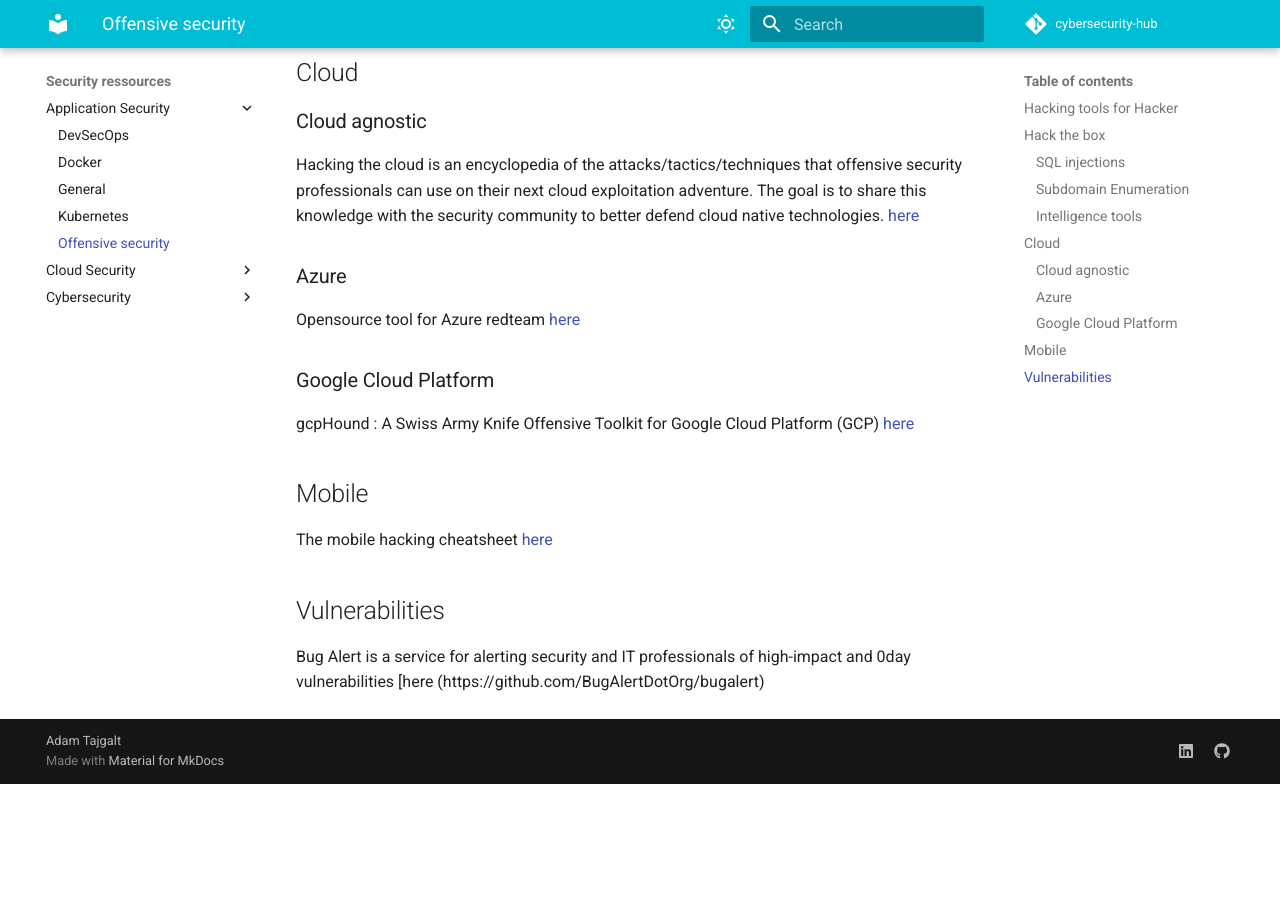
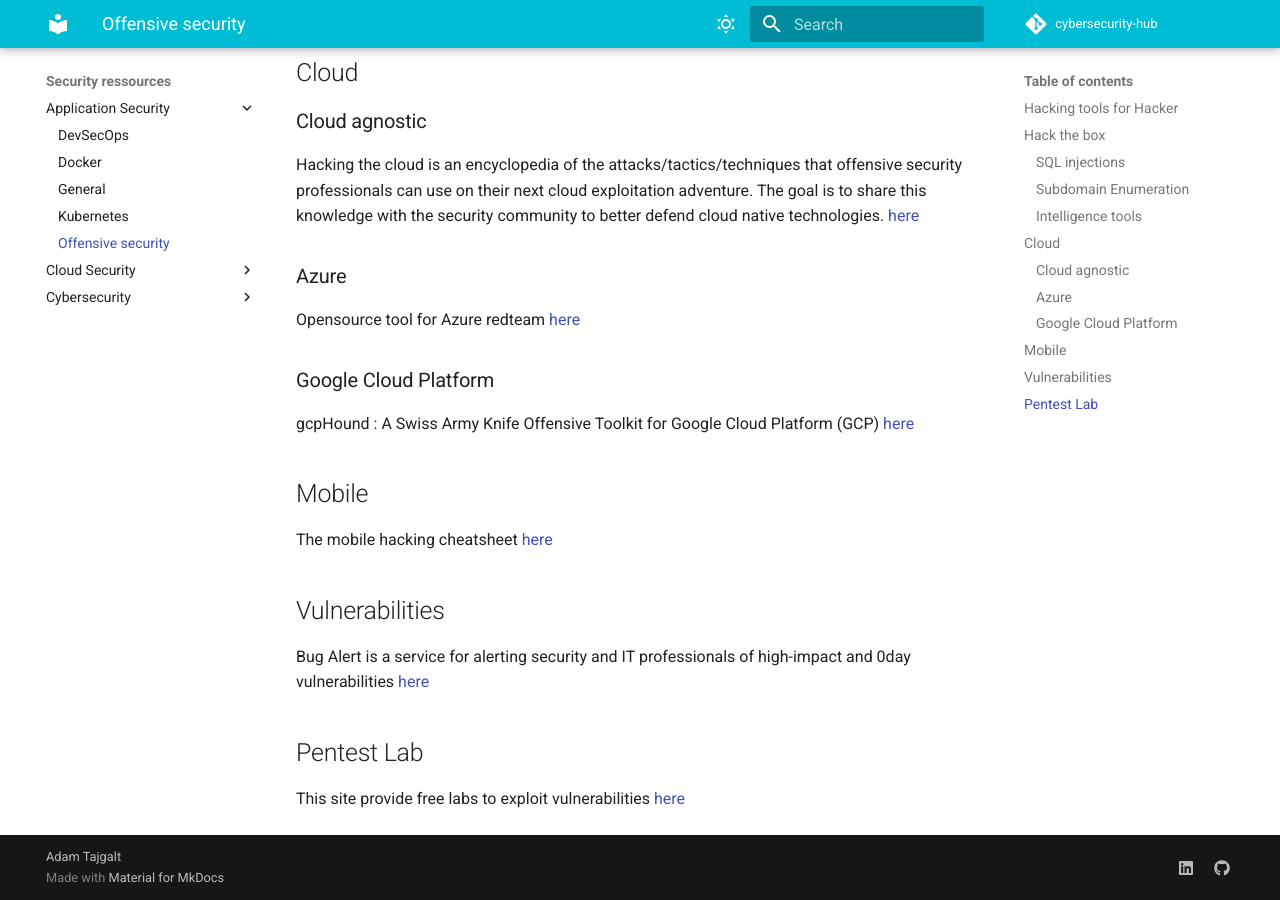
Before and after one commit to adamtaj/cybersecurity-hub, an MkDocs documentation site: the page built from docs/Security ressources/Application Security/Pentest.md, in a window 1280 px wide and 900 px high, scrolled down 950 px. Built offline with MkDocs 1.6.1 and Material for MkDocs 9.7.7, drawn with Linux system fonts in a browser that asks for light colours; comment, search, counter and statistics services are not loaded; before the commit the page ends 1734 px from its top, so only the background shows below that.

Commit message:
Update Pentest.md

```diff
--- a/docs/Security ressources/Application Security/Pentest.md
+++ b/docs/Security ressources/Application Security/Pentest.md
@@ -50,4 +50,8 @@ The mobile hacking cheatsheet [here](https://github.com/randorisec/MobileHacking
 
 ## Vulnerabilities
 
-Bug Alert is a service for alerting security and IT professionals of high-impact and 0day vulnerabilities [here (https://github.com/BugAlertDotOrg/bugalert)
+Bug Alert is a service for alerting security and IT professionals of high-impact and 0day vulnerabilities [here](https://github.com/BugAlertDotOrg/bugalert)
+
+## Pentest Lab
+
+This site provide free labs to exploit vulnerabilities [here](https://portswigger.net/web-security/all-labs)
```
